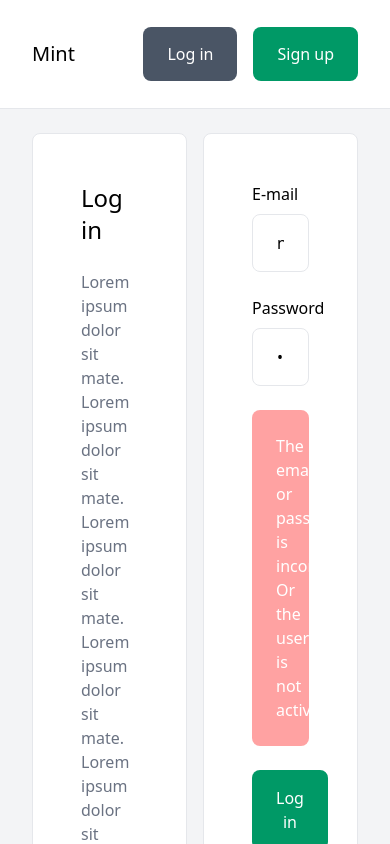
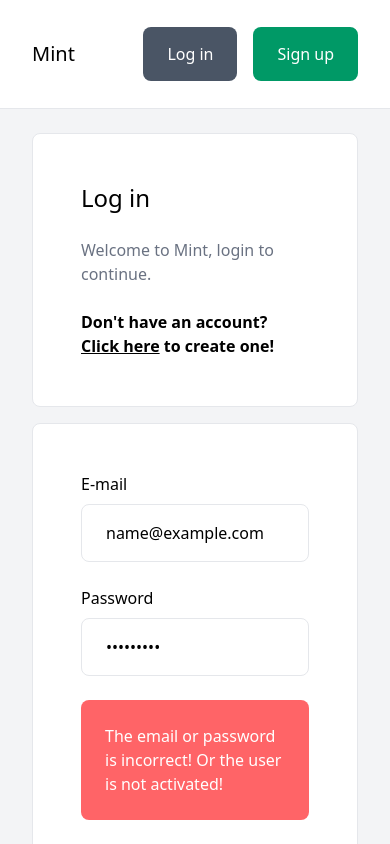
Before and after one commit to MuliJob/social_media_app, a Vue app in the folder mint/: page /login in a window 390 px wide. Both pictures are taken after typing "name@example.com", "Sample123" into the empty fields and a click on the button "Log in". Shown: the top 844 px of the page. Built offline with nearby package versions, Linux system fonts and the light colour scheme; no server answers.

Commit message:
arranged sections to flex rows in small screens

```diff
--- a/mint/src/views/LoginView.vue
+++ b/mint/src/views/LoginView.vue
@@ -1,12 +1,11 @@
 <template>
-    <div class="max-w-7xl mx-auto grid grid-cols-2 gap-4">
-        <div class="main-left">
+    <div class="max-w-fit mx-auto flex flex-col sm:flex-row gap-4">
+        <div class="main-left w-full">
             <div class="p-12 bg-white border border-gray-200 rounded-lg">
                 <h1 class="mb-6 text-2xl">Log in</h1>
 
                 <p class="mb-6 text-gray-500">
-                    Lorem ipsum dolor sit mate. Lorem ipsum dolor sit mate. Lorem ipsum dolor sit mate.
-                    Lorem ipsum dolor sit mate. Lorem ipsum dolor sit mate. Lorem ipsum dolor sit mate.
+                    Welcome to Mint, login to continue.
                 </p>
 
                 <p class="font-bold">
@@ -15,7 +14,7 @@
             </div>
         </div>
 
-        <div class="main-right">
+        <div class="main-right w-full">
             <div class="p-12 bg-white border border-gray-200 rounded-lg">
                 <form class="space-y-6" v-on:submit.prevent="submitForm">
                     <div>
@@ -29,13 +28,13 @@
                     </div>
 
                     <template v-if="errors.length > 0">
-                        <div class="bg-red-300 text-white rounded-lg p-6">
+                        <div class="bg-red-400 text-white rounded-lg p-6">
                             <p v-for="error in errors" v-bind:key="error">{{ error }}</p>
                         </div>
                     </template>
 
                     <div>
-                        <button class="py-4 px-6 bg-emerald-600 text-white rounded-lg">Log in</button>
+                        <button class="py-4 px-6 bg-emerald-600 text-white rounded-lg w-full">Log in</button>
                     </div>
                 </form>
             </div>
--- a/mint/src/views/SignupView.vue
+++ b/mint/src/views/SignupView.vue
@@ -1,12 +1,11 @@
 <template>
-    <div class="max-w-7xl mx-auto grid grid-cols-2 gap-4">
-        <div class="main-left">
+    <div class="max-w-fit mx-auto flex flex-col sm:flex-row gap-4">
+        <div class="main-left w-full">
             <div class="p-12 bg-white border border-gray-200 rounded-lg">
                 <h1 class="mb-6 text-2xl">Sign up</h1>
 
                 <p class="mb-6 text-gray-500">
-                    Lorem ipsum dolor sit mate. Lorem ipsum dolor sit mate. Lorem ipsum dolor sit mate.
-                    Lorem ipsum dolor sit mate. Lorem ipsum dolor sit mate. Lorem ipsum dolor sit mate.
+                    Welcome to Mint, register by providing the information.
                 </p>
 
                 <p class="font-bold">
@@ -15,7 +14,7 @@
             </div>
         </div>
 
-        <div class="main-right">
+        <div class="main-right w-full">
             <div class="p-12 bg-white border border-gray-200 rounded-lg">
                 <form class="space-y-6" v-on:submit.prevent="submitForm">
                     <div>
@@ -45,7 +44,7 @@
                     </template>
 
                     <div>
-                        <button class="py-4 px-6 bg-emerald-600 text-white rounded-lg">Sign up</button>
+                        <button class="py-4 px-6 bg-emerald-600 text-white rounded-lg w-full">Sign up</button>
                     </div>
                 </form>
             </div>
```
